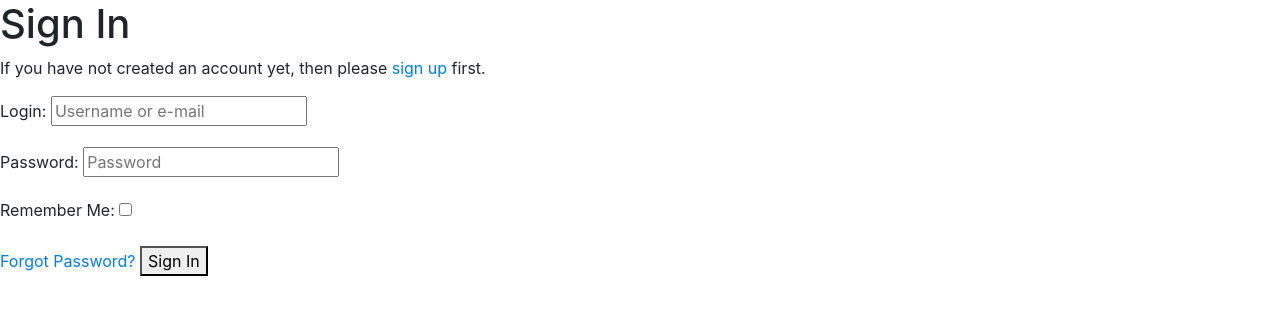
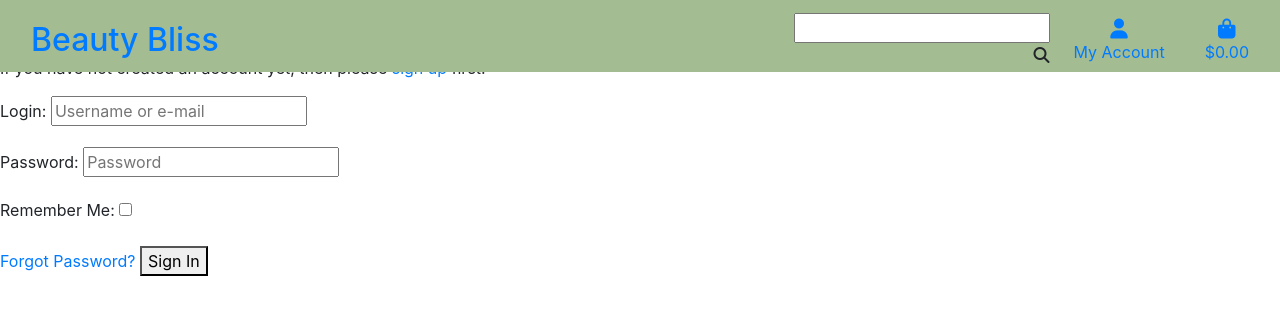
Before and after one commit to Kristaal/ecommerce-website, a Django app: page /accounts/login/ in a window 1280 px wide. Shown: the top 315 px of the page. Run offline with Django 3.2, Linux system fonts and the light colour scheme; some libraries are stand-ins or nearby versions; some web fonts are replaced.

Commit message:
add main page header

```diff
--- a/templates/base.html
+++ b/templates/base.html
@@ -44,7 +44,66 @@
     </head>
 
     <body>
-        <header class="container-fluid fixed-top"></header>
+        <!-- Header -->
+        <header class="container-fluid fixed-top">
+
+            <div id="topnav" class="row pt-lg-2 d-none d-lg-flex" style="background-color:#A4BC92;">
+                <div class="col-12 col-lg-4 my-auto py-1 py-lg-0 text-center text-lg-left">
+                    <a href="{% url 'home' %}" class="nav-link main-logo-link">
+                        <h2 class="logo-font text-black my-0">Beauty Bliss</h2>
+                    </a>
+                </div>
+
+                <div class="col-12 col-lg-8 my-auto py-1 py-lg-0">
+                    <ul class="list-inline list-unstyled float-right text-lg-right my-0 d-flex align-items-center">
+                        <li class="list-inline-item">
+                            <div class="box">
+                                <form method="GET" action="" class="search">
+                                    <input class="input" type="text" name="q" onmouseout="this.value = ''; this.blur();">
+                                </form>
+                                    <i class="fas fa-search"></i>
+                            </div>
+                        </li>
+                        <li class="list-inline-item dropdown">
+                            <a class="text-black nav-link" href="#" id="user-options" data-toggle="dropdown" aria-haspopup="true" aria-expanded="false">
+                                <div class="text-center">
+                                    <div><i class="fas fa-user fa-lg"></i></div>
+                                    <p class="my-0">My Account</p>
+                                </div>
+                            </a>
+                            <div class="dropdown-menu border-0" aria-labelledby="user-options">
+                                {% if request.user.is_authenticated %}
+                                    {% if request.user.is_superuser %}
+                                        <a href="" class="dropdown-item">Product Management</a>
+                                    {% endif %}
+                                    <a href="" class="dropdown-item">My Profile</a>
+                                    <a href="" class="dropdown-item" >Wishlist</a>
+                                    <a href="{% url 'account_logout' %}" class="dropdown-item">Logout</a>
+                                {% else %}
+                                    <a href="{% url 'account_signup' %}" class="dropdown-item">Register</a>
+                                    <a href="{% url 'account_login' %}" class="dropdown-item">Login</a>
+                                {% endif %}
+                            </div>
+                        </li>
+                        <li class="list-inline-item">
+                            <a class="{% if grand_total %}text-info font-weight-bold{% else %}text-black{% endif %} nav-link" href="">
+                                <div class="text-center">
+                                    <div><i class="fas fa-shopping-bag fa-lg"></i></div>
+                                    <p class="my-0">
+                                        {% if grand_total %}
+                                            ${{ grand_total|floatformat:2 }}
+                                        {% else %}
+                                            $0.00
+                                        {% endif %}
+                                    </p>
+                                </div>
+                            </a>
+                        </li>
+                    </ul>
+                </div>
+            </div>
+
+        </header>
 
         {% if messages %}
             <div class="message-container"></div>
```
